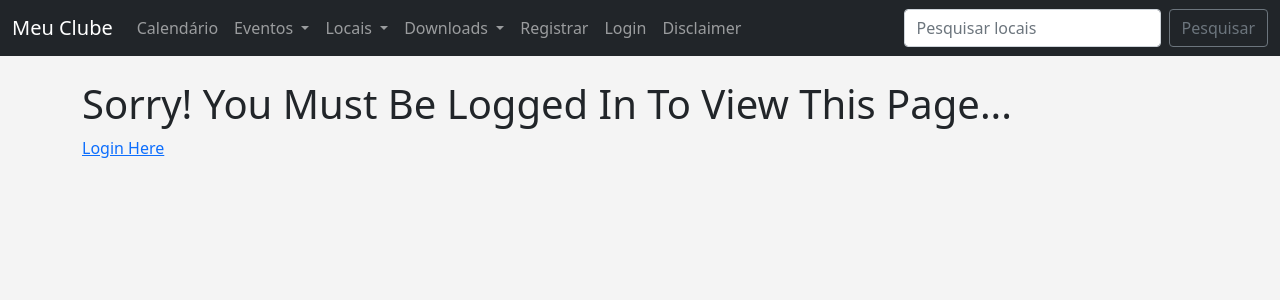
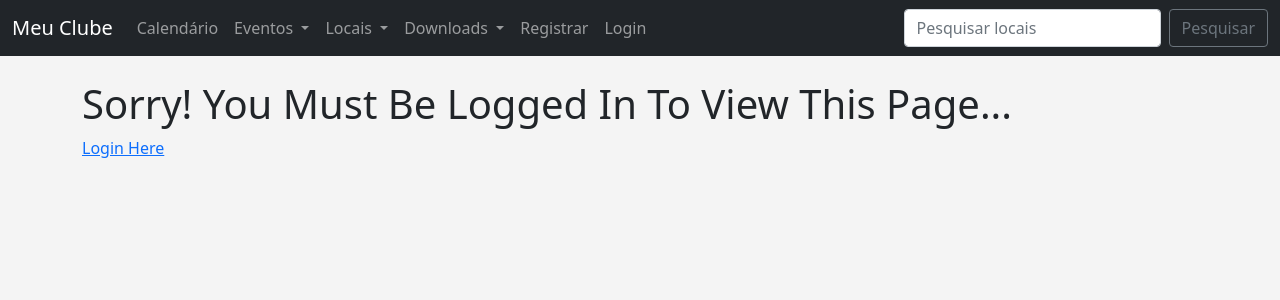
Before and after one commit to Tulio-Colares/Django-Club, a Django app: page /add_event in a window 1280 px wide. Shown: the top 300 px of the page. Run offline with Django 3.2, Linux system fonts and the light colour scheme.

Commit message:
Update navbar.html

```diff
--- a/events/templates/events/navbar.html
+++ b/events/templates/events/navbar.html
@@ -77,9 +77,6 @@
           <a class="nav-link" href="{% url 'login' %}">Login</a>
         </li>
 
-        <li class="nav-item">
-          <a class="nav-link" href="{% url 'disclaimer' %}">Disclaimer</a>
-        </li>
       {% endif %}
 
       </ul>
```
